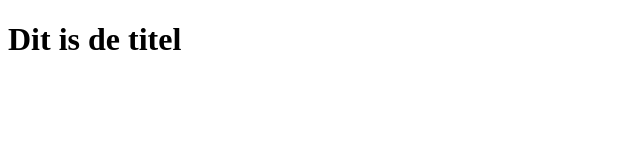
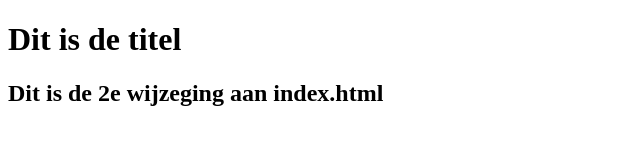
Before and after one commit to HyperHydroX/nieuwproject, a plain HTML site: page newProject/WebContent/index.html in a window 1280 px wide. Shown: the whole page, without its empty margins (0-640 px from the left). Drawn offline with Linux system fonts and the light colour scheme.

```diff
--- a/newProject/WebContent/index.html
+++ b/newProject/WebContent/index.html
@@ -8,6 +8,7 @@
 	<div class="container">
 		<div class="page-header">
 			<h1>Dit is de titel</h1>
+			<h2>Dit is de 2e wijzeging aan index.html</h2>
 		</div>
 	</div>
 
```
